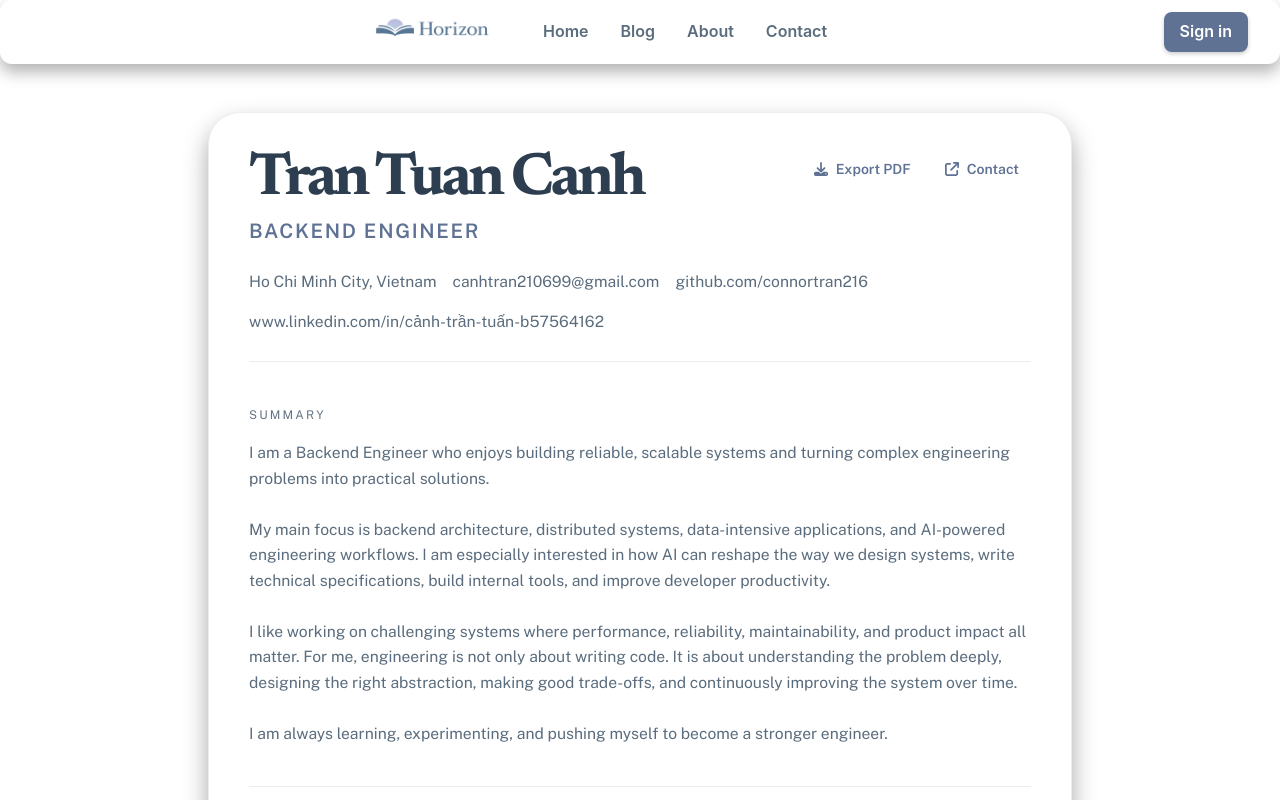
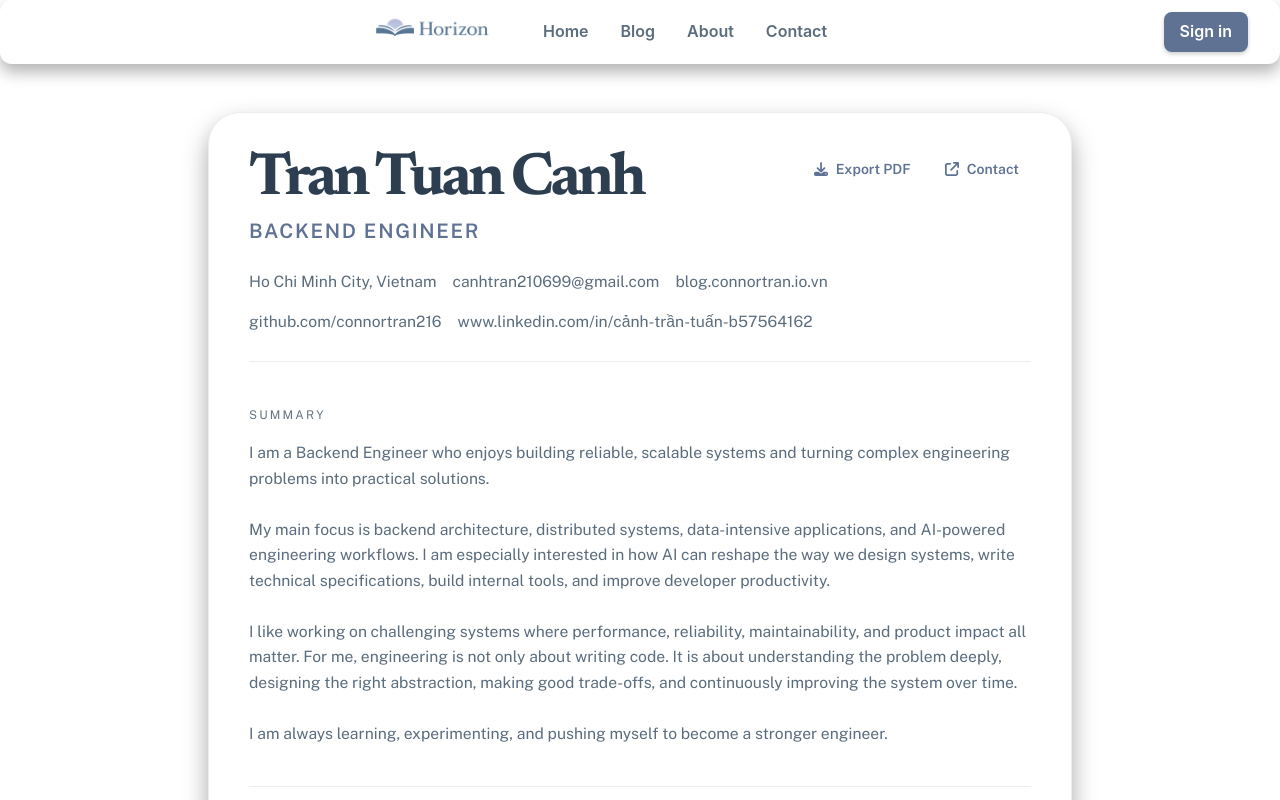
Before and after one commit to connortran216/horizon-blog, a React (Vite) app: page /cv in a window 1280 px wide. Shown: the top 800 px of the page. Built offline with nearby package versions, Linux system fonts and the light colour scheme; the HTML template or start-up script is replaced by a standard one.

Commit message:
fix(cv): refine print export links

```diff
--- a/src/features/cv/cv.data.ts
+++ b/src/features/cv/cv.data.ts
@@ -52,6 +52,12 @@ export const cvProfile: CvProfile = {
     {
       label: 'Export PDF',
       icon: FaDownload,
+    },
+    {
+      label: 'Blog',
+      href: 'https://blog.connortran.io.vn/',
+      icon: FaArrowUpRightFromSquare,
+      isExternal: true,
     },
     {
       label: 'GitHub',
--- a/src/index.css
+++ b/src/index.css
@@ -256,7 +256,7 @@ body {
 @media print {
   @page {
     size: A4;
-    margin: 12mm;
+    margin: 0;
   }
 
   html,
@@ -295,7 +295,7 @@ body {
     --chakra-colors-action-glow: transparent !important;
     background: #ffffff !important;
     color: #18212f !important;
-    padding: 0 !important;
+    padding: 12mm !important;
     print-color-adjust: exact;
     -webkit-print-color-adjust: exact;
   }
```
